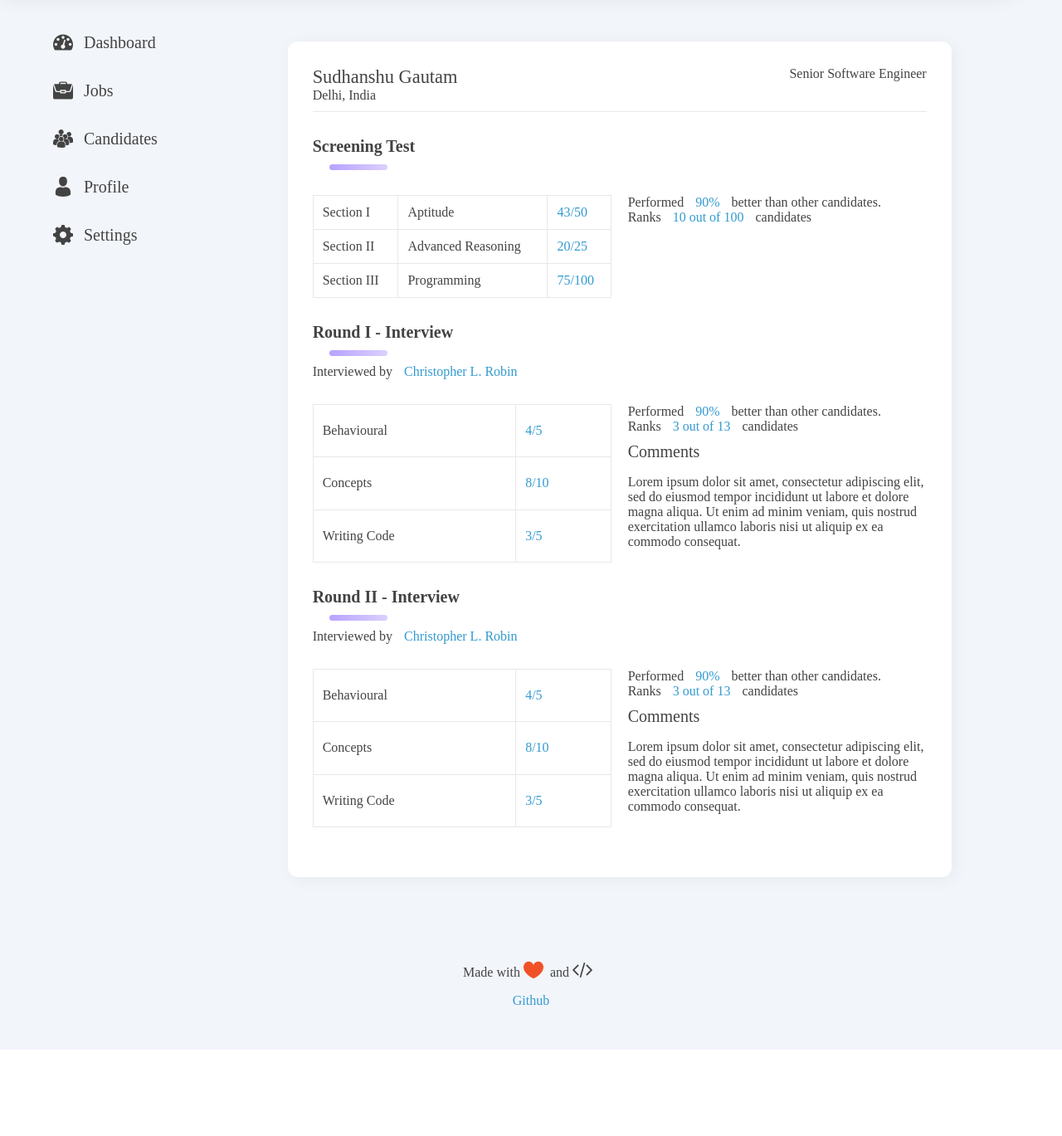
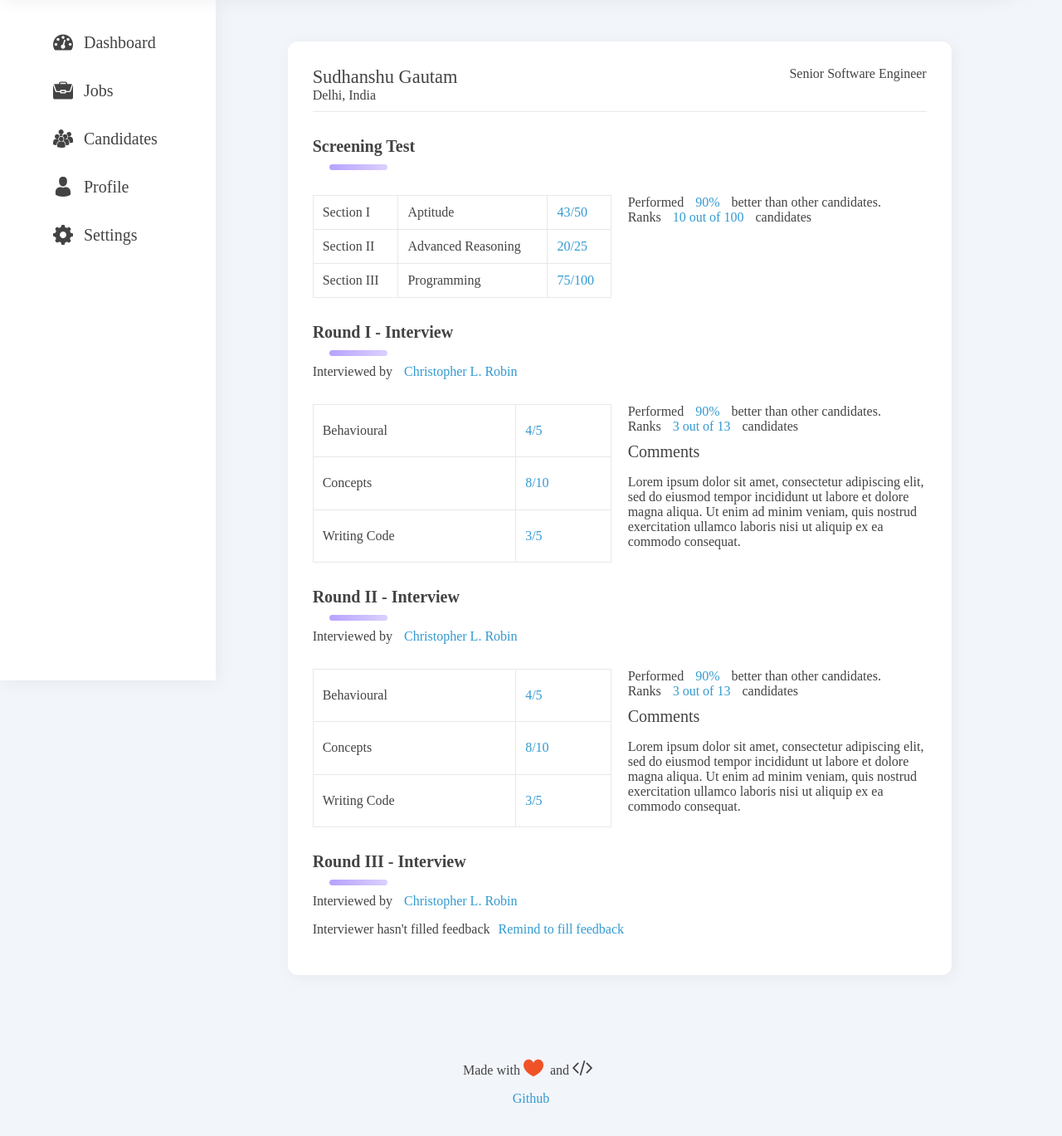
Before and after one commit to Divya063/ProHyre, a Django app: page /app/candidates/candidate in a window 1280 px wide. Shown: the part 100-1469 px from the top of the page at 83% size. Before the commit the page ends 1365 px from the top, so only its background shows below. Run offline with Django 3.2, Linux system fonts and the light colour scheme.

Commit message:
make sidebar and header fixed

```diff
--- a/app/static/app/css/base.css
+++ b/app/static/app/css/base.css
@@ -21,6 +21,8 @@ a {
   border-bottom-right-radius: 100px;
   box-shadow: 3px 3px 20px rgba(0, 0, 0, 0.05);
   position: sticky;
+  top: 0;
+  z-index: 100;
 }
 
 #header-title {
--- a/app/static/app/css/sidebar.css
+++ b/app/static/app/css/sidebar.css
@@ -3,6 +3,13 @@
     list-style: none;
     padding: 0;
     position: absolute;
+    background: #fff;
+    padding: 20px 20px 0 0;
+    margin: 0;
+    height: 100%;
+    box-shadow: 3px 3px 20px rgba(0, 0, 0, 0.05);
+    z-index: 99;
+    position: fixed;
 }
 
 a {
--- a/app/templates/app/candidate.html
+++ b/app/templates/app/candidate.html
@@ -102,6 +102,10 @@
                         </p>
                     </div>
                 </div>
+                <h2>Round III - Interview</h2>
+                <div class="underline"></div>
+                <h4>Interviewed by <span>Christopher L. Robin</span></h4>
+                <p>Interviewer hasn't filled feedback<span>Remind to fill feedback</span></p>
             </div>
         </div>
     </div>
--- a/app/templates/app/candidates.html
+++ b/app/templates/app/candidates.html
@@ -146,6 +146,7 @@
                 </li>
             </ul>
         </div>
+    </div>
 </div>
 {% include "./includes/footer.html" %}
 {% endblock %}
```
